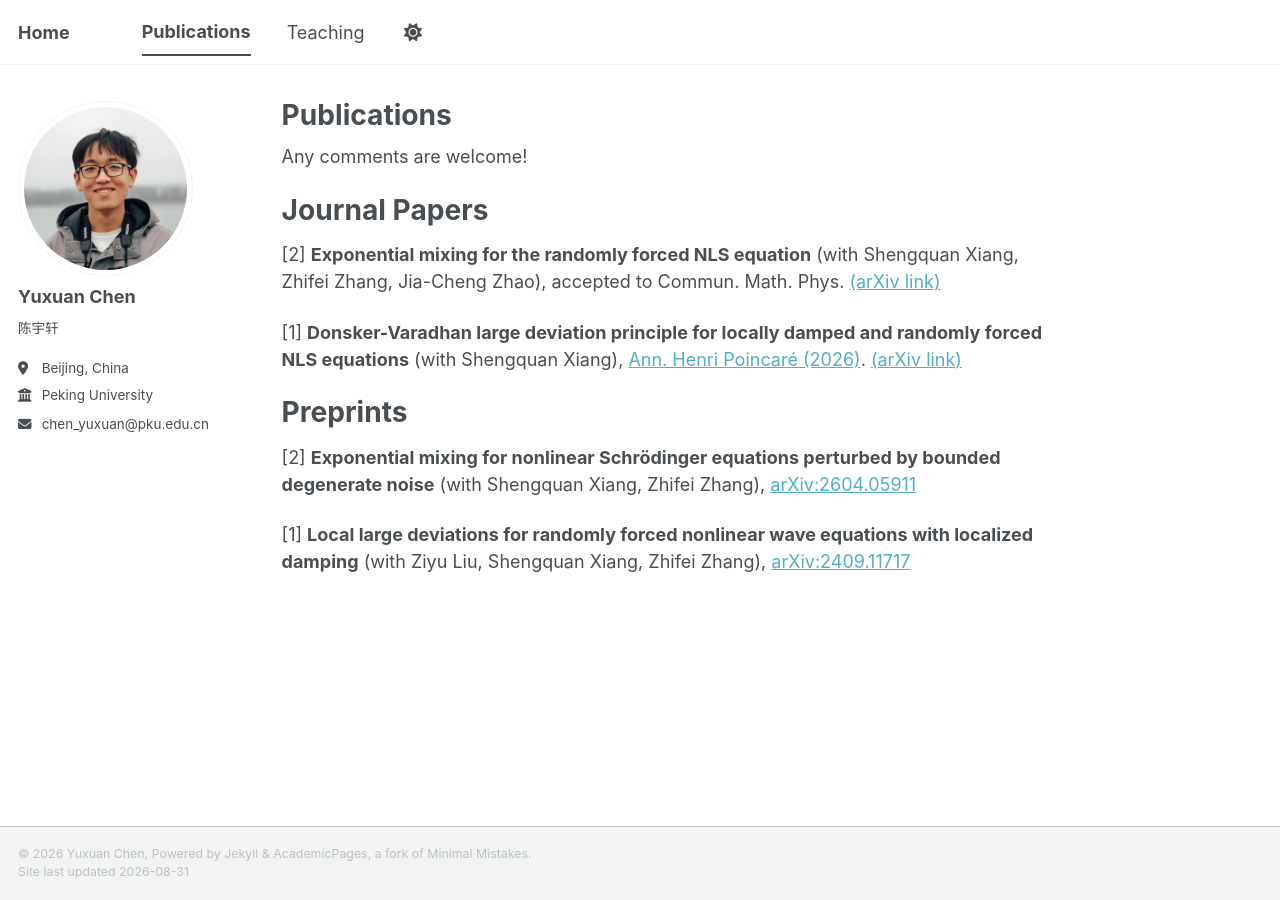
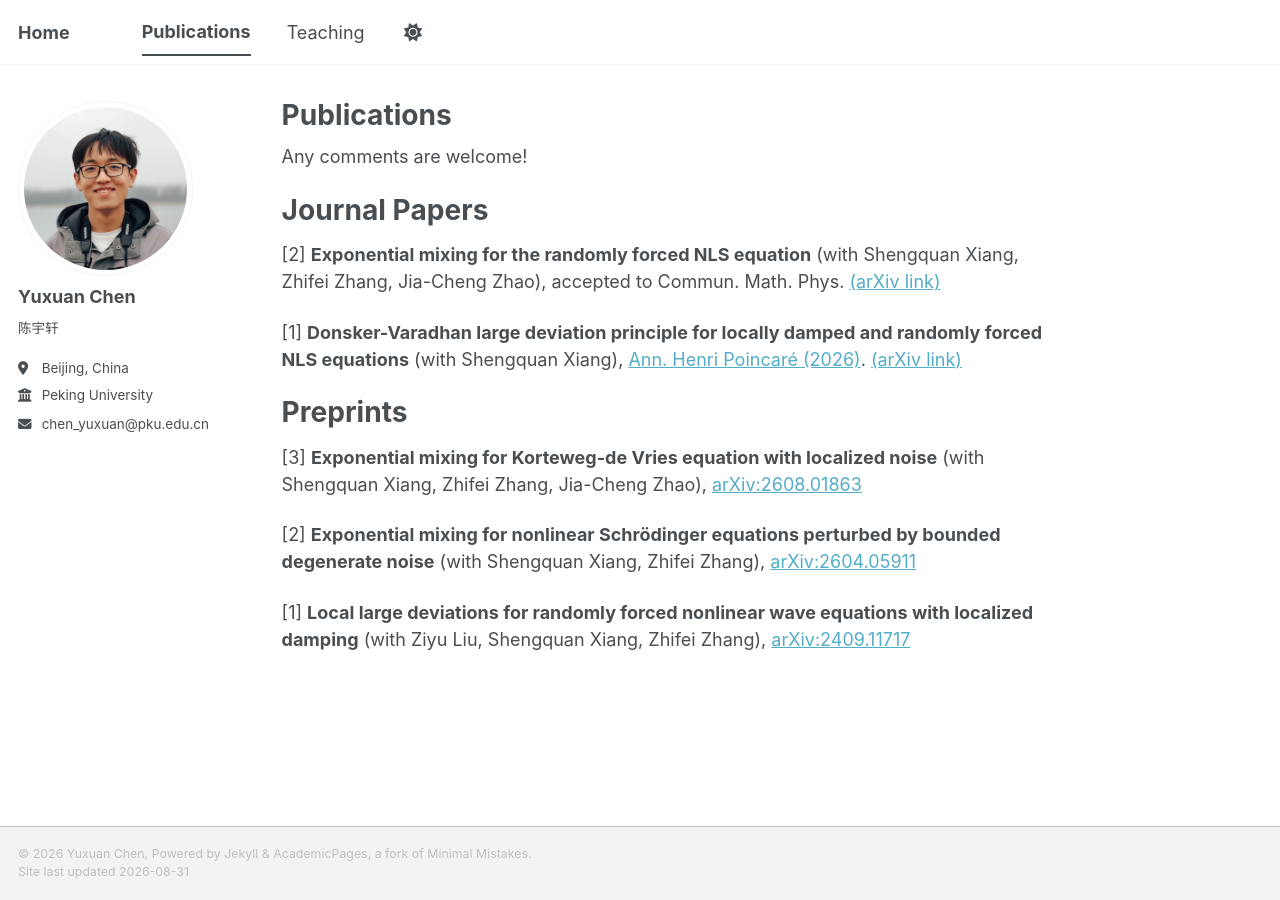
Before and after one commit to yxchen-pku/yxchen-pku.github.io, a Jekyll site: the page built from _pages/publications.md, in a window 1280 px wide. Built offline with Jekyll 4.4.1, drawn with Linux system fonts in a browser that asks for light colours; a script bundle is joined from its source files by our own code; library files that are not in the unit come from our copies.

Commit message:
Update publications.md

```diff
--- a/_pages/publications.md
+++ b/_pages/publications.md
@@ -18,6 +18,8 @@ Journal Papers
 Preprints
 =====
 
+[3] **Exponential mixing for Korteweg-de Vries equation with localized noise** (with Shengquan Xiang, Zhifei Zhang, Jia-Cheng Zhao), [arXiv:2608.01863](https://arxiv.org/abs/2608.01863)
+
 [2] **Exponential mixing for nonlinear Schrödinger equations perturbed by bounded degenerate noise** (with Shengquan Xiang, Zhifei Zhang), [arXiv:2604.05911](https://arxiv.org/abs/2604.05911)
 
 [1] **Local large deviations for randomly forced nonlinear wave equations with localized damping** (with Ziyu Liu, Shengquan Xiang, Zhifei Zhang), [arXiv:2409.11717](https://arxiv.org/abs/2409.11717)
```
